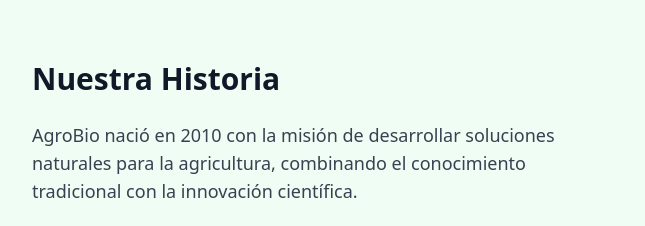
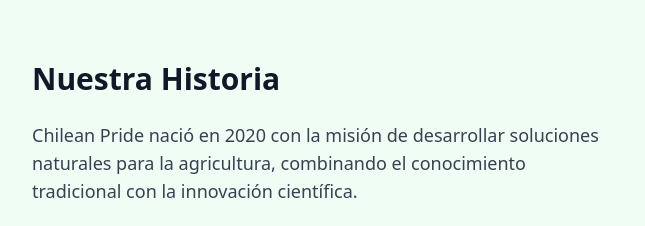
Before and after one commit to NilsongDev/chilean-pride, a plain HTML site: page index.html in a window 1280 px wide. Shown: the part 2000-2226 px from the top of the page, 0-645 px from the left. Drawn offline with nearby package versions, Linux system fonts and the light colour scheme.

Commit message:
Update index.html

```diff
--- a/index.html
+++ b/index.html
@@ -399,7 +399,7 @@
             <div class="lg:grid lg:grid-cols-2 lg:gap-12 items-center">
                 <div class="mb-12 lg:mb-0">
                     <h2 class="text-3xl font-bold text-gray-900 mb-6">Nuestra Historia</h2>
-                    <p class="text-lg text-gray-700 mb-6">AgroBio nació en 2010 con la misión de desarrollar soluciones naturales para la agricultura, combinando el conocimiento tradicional con la innovación científica.</p>
+                    <p class="text-lg text-gray-700 mb-6">Chilean Pride nació en 2020 con la misión de desarrollar soluciones naturales para la agricultura, combinando el conocimiento tradicional con la innovación científica.</p>
                     <p class="text-lg text-gray-700 mb-6">Nuestro equipo de agrónomos e investigadores trabaja constantemente para mejorar nuestras formulaciones, siempre con el compromiso de la sostenibilidad y el respeto al medio ambiente.</p>
                     <div class="flex flex-wrap gap-4">
                         <div class="flex items-center">
```
